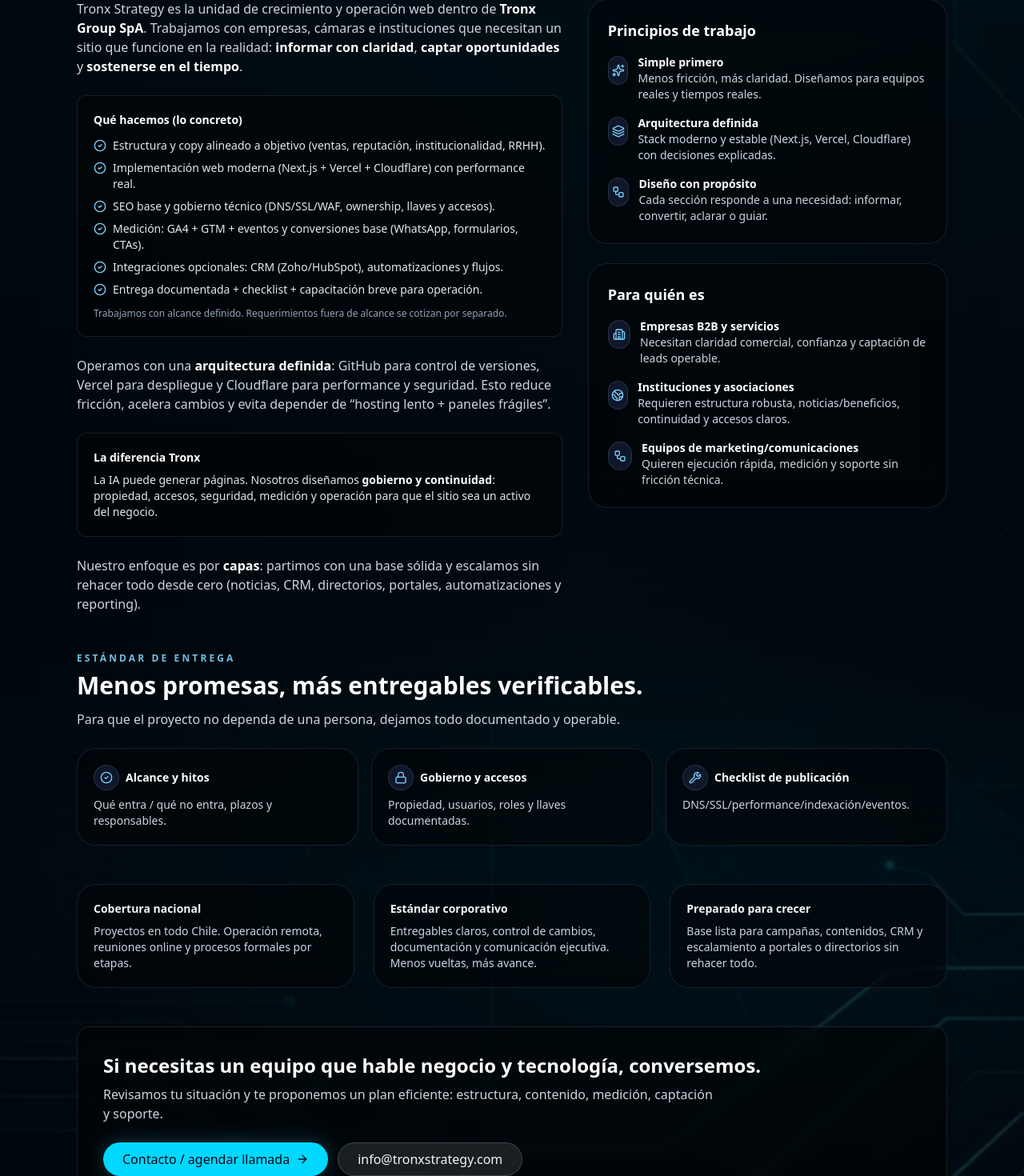
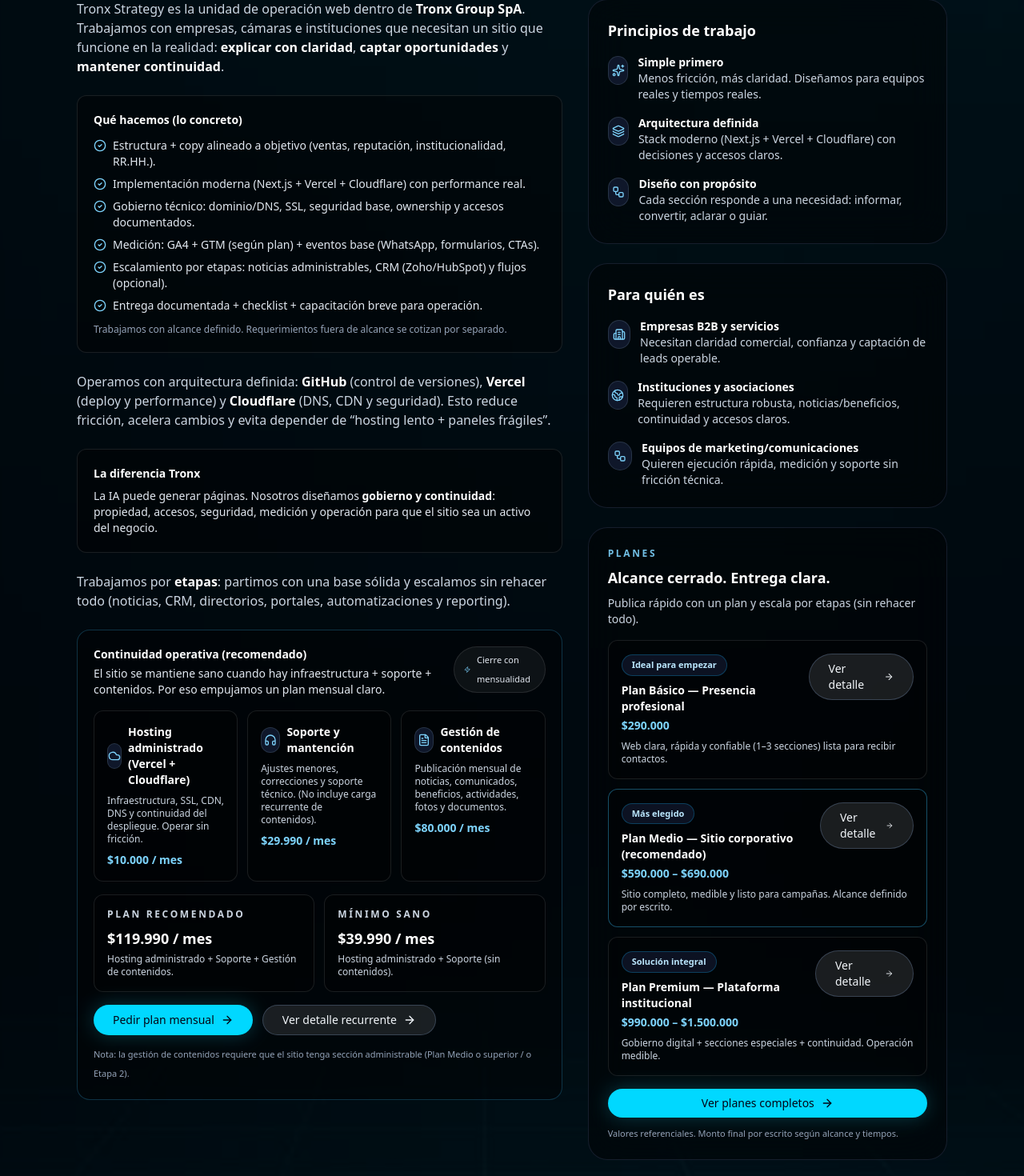
Before and after one commit to TronxGroup/Tronx-Strategy, a Next.js app: page /nosotros in a window 1280 px wide. Shown: the part 782-2252 px from the top of the page at 80% size. Built offline with nearby package versions, Linux system fonts and the light colour scheme.

Commit message:
Update page.tsx

```diff
--- a/app/nosotros/page.tsx
+++ b/app/nosotros/page.tsx
@@ -1,5 +1,6 @@
 "use client";
 
+import React from "react";
 import Link from "next/link";
 import {
   ArrowRight,
@@ -13,10 +14,31 @@ import {
   Building2,
   Lock,
   Wrench,
+  Cloud,
+  Headphones,
+  FileText,
+  Zap,
 } from "lucide-react";
 
 type Item = {
   title: string;
+  body: string;
+  icon: React.ElementType;
+};
+
+type PlanCard = {
+  name: string;
+  price: string;
+  badge?: string;
+  description: string;
+  bullets: string[];
+  href: string;
+  highlight?: boolean;
+};
+
+type RecurrentCard = {
+  title: string;
+  price: string;
   body: string;
   icon: React.ElementType;
 };
@@ -47,7 +69,7 @@ const principles: Item[] = [
   },
   {
     title: "Arquitectura definida",
-    body: "Stack moderno y estable (Next.js, Vercel, Cloudflare) con decisiones explicadas.",
+    body: "Stack moderno (Next.js + Vercel + Cloudflare) con decisiones y accesos claros.",
     icon: Layers3,
   },
   {
@@ -58,15 +80,15 @@ const principles: Item[] = [
 ];
 
 const whatWeDo = [
-  "Estructura y copy alineado a objetivo (ventas, reputación, institucionalidad, RRHH).",
-  "Implementación web moderna (Next.js + Vercel + Cloudflare) con performance real.",
-  "SEO base y gobierno técnico (DNS/SSL/WAF, ownership, llaves y accesos).",
-  "Medición: GA4 + GTM + eventos y conversiones base (WhatsApp, formularios, CTAs).",
-  "Integraciones opcionales: CRM (Zoho/HubSpot), automatizaciones y flujos.",
+  "Estructura + copy alineado a objetivo (ventas, reputación, institucionalidad, RR.HH.).",
+  "Implementación moderna (Next.js + Vercel + Cloudflare) con performance real.",
+  "Gobierno técnico: dominio/DNS, SSL, seguridad base, ownership y accesos documentados.",
+  "Medición: GA4 + GTM (según plan) + eventos base (WhatsApp, formularios, CTAs).",
+  "Escalamiento por etapas: noticias administrables, CRM (Zoho/HubSpot) y flujos (opcional).",
   "Entrega documentada + checklist + capacitación breve para operación.",
 ];
 
-const whoItsFor = [
+const whoItsFor: Item[] = [
   {
     title: "Empresas B2B y servicios",
     body: "Necesitan claridad comercial, confianza y captación de leads operable.",
@@ -84,11 +106,84 @@ const whoItsFor = [
   },
 ];
 
-const deliverables = [
+const deliverables: Item[] = [
   { title: "Alcance y hitos", body: "Qué entra / qué no entra, plazos y responsables.", icon: CheckCircle2 },
   { title: "Gobierno y accesos", body: "Propiedad, usuarios, roles y llaves documentadas.", icon: Lock },
   { title: "Checklist de publicación", body: "DNS/SSL/performance/indexación/eventos.", icon: Wrench },
 ];
+
+const plans: PlanCard[] = [
+  {
+    name: "Plan Básico — Presencia profesional",
+    price: "$290.000",
+    badge: "Ideal para empezar",
+    description: "Web clara, rápida y confiable (1–3 secciones) lista para recibir contactos.",
+    bullets: [
+      "1–3 secciones (Inicio, Servicios, Contacto)",
+      "Formulario + botón WhatsApp",
+      "SEO base + optimización de carga",
+      "DNS/SSL + GA4 (medición básica)",
+      "Entrega documentada",
+      "Plazo: 7 días hábiles",
+    ],
+    href: "/servicios#basico",
+  },
+  {
+    name: "Plan Medio — Sitio corporativo (recomendado)",
+    price: "$590.000 – $690.000",
+    badge: "Más elegido",
+    description: "Sitio completo, medible y listo para campañas. Alcance definido por escrito.",
+    bullets: [
+      "5–7 páginas + noticias administrable",
+      "GA4 + GTM + eventos base",
+      "SEO On-Page (títulos, canonical, indexación)",
+      "Formularios trazables + conexión base a correo/CRM",
+      "Capacitación + checklist + entrega documentada",
+      "Plazo: 2–3 semanas",
+    ],
+    href: "/servicios#medio",
+    highlight: true,
+  },
+  {
+    name: "Plan Premium — Plataforma institucional",
+    price: "$990.000 – $1.500.000",
+    badge: "Solución integral",
+    description: "Gobierno digital + secciones especiales + continuidad. Operación medible.",
+    bullets: [
+      "8–12 páginas + blog avanzado + secciones especiales",
+      "Tracking consistente + formularios por área",
+      "Integraciones avanzadas (según operación)",
+      "Manual Web Corporativo + capacitación",
+      "1 mes de soporte incluido",
+      "Plazo: 3–4 semanas",
+    ],
+    href: "/servicios#premium",
+  },
+];
+
+const recurrent: RecurrentCard[] = [
+  {
+    title: "Hosting administrado (Vercel + Cloudflare)",
+    price: "$10.000 / mes",
+    body: "Infraestructura, SSL, CDN, DNS y continuidad del despliegue. Operar sin fricción.",
+    icon: Cloud,
+  },
+  {
+    title: "Soporte y mantención",
+    price: "$29.990 / mes",
+    body: "Ajustes menores, correcciones y soporte técnico. (No incluye carga recurrente de contenidos).",
+    icon: Headphones,
+  },
+  {
+    title: "Gestión de contenidos",
+    price: "$80.000 / mes",
+    body: "Publicación mensual de noticias, comunicados, beneficios, actividades, fotos y documentos.",
+    icon: FileText,
+  },
+];
+
+const MONTHLY_FULL = "$119.990 / mes";
+const MONTHLY_MIN = "$39.990 / mes";
 
 function cx(...classes: Array<string | false | undefined | null>) {
   return classes.filter(Boolean).join(" ");
@@ -111,17 +206,18 @@ export default function NosotrosPage() {
 
       <div className="relative section py-20 lg:py-24">
         {/* HEADER */}
-        <header className="max-w-4xl">
+        <header className="max-w-5xl">
           <p className="text-xs font-semibold tracking-[0.26em] uppercase text-sky-300/90">Nosotros</p>
 
           <h1 className="mt-3 text-4xl md:text-5xl font-semibold tracking-tight text-white">
-            Tronx Strategy es{" "}
-            <span className="text-sky-300">WebOps</span>: sitios modernos que se pueden operar.
+            Tronx Strategy es <span className="text-sky-300">WebOps</span>: sitios modernos que se pueden operar.
           </h1>
 
-          <p className="mt-4 text-base md:text-lg text-slate-200">
-            Diseñamos y construimos sitios web corporativos e institucionales bajo un modelo 100% cloud.
-            La diferencia no es “hacer una web”: es dejarla <span className="text-white font-medium">gobernada</span>,{" "}
+          <p className="mt-4 text-base md:text-lg text-slate-200 max-w-4xl">
+            Diseñamos y construimos sitios corporativos e institucionales con{" "}
+            <span className="text-white font-medium">alcance definido por escrito</span>.
+            La diferencia no es “hacer una web”: es dejarla{" "}
+            <span className="text-white font-medium">gobernada</span>,{" "}
             <span className="text-white font-medium">medible</span> y{" "}
             <span className="text-white font-medium">sostenible</span> para equipos reales.
           </p>
@@ -133,7 +229,7 @@ export default function NosotrosPage() {
               className="btn-primary inline-flex items-center gap-2 px-6 py-3 text-sm md:text-base"
               data-cta="about_primary"
             >
-              Agenda una llamada sin costo
+              Cotizar (sin llamada)
               <ArrowRight className="w-4 h-4" />
             </Link>
 
@@ -142,17 +238,24 @@ export default function NosotrosPage() {
               className="btn-ghost bg-white/10 hover:bg-white/20 inline-flex items-center gap-2 px-6 py-3 text-sm md:text-base"
               data-cta="about_to_plans"
             >
-              Ver planes y servicios →
+              Ver planes y alcance
+              <ArrowRight className="w-4 h-4" />
+            </Link>
+
+            <Link
+              href="/portafolio"
+              className="btn-ghost bg-white/5 hover:bg-white/15 inline-flex items-center gap-2 px-6 py-3 text-sm md:text-base"
+              data-cta="about_to_portfolio"
+            >
+              Ver casos reales
+              <ArrowRight className="w-4 h-4" />
             </Link>
           </div>
 
           {/* Quick highlights */}
           <div className="mt-8 grid gap-4 md:grid-cols-3">
             {highlights.map(({ title, body, icon: Icon }) => (
-              <div
-                key={title}
-                className="card-surface p-5 bg-black/55 backdrop-blur border border-white/10"
-              >
+              <div key={title} className="card-surface p-5 bg-black/55 backdrop-blur border border-white/10">
                 <div className="flex items-center gap-2">
                   <span className="inline-flex h-8 w-8 items-center justify-center rounded-full bg-slate-900 border border-slate-700/70">
                     <Icon className="w-4 h-4 text-sky-300" />
@@ -170,12 +273,12 @@ export default function NosotrosPage() {
           {/* Left */}
           <div className="space-y-6 text-sm md:text-base text-slate-300 leading-relaxed">
             <p>
-              Tronx Strategy es la unidad de crecimiento y operación web dentro de{" "}
+              Tronx Strategy es la unidad de operación web dentro de{" "}
               <strong className="text-white">Tronx Group SpA</strong>. Trabajamos con empresas, cámaras e instituciones
               que necesitan un sitio que funcione en la realidad:{" "}
-              <strong className="text-white">informar con claridad</strong>,{" "}
+              <strong className="text-white">explicar con claridad</strong>,{" "}
               <strong className="text-white">captar oportunidades</strong> y{" "}
-              <strong className="text-white">sostenerse en el tiempo</strong>.
+              <strong className="text-white">mantener continuidad</strong>.
             </p>
 
             <div className="rounded-xl border border-white/10 bg-black/40 p-5">
@@ -194,10 +297,11 @@ export default function NosotrosPage() {
             </div>
 
             <p>
-              Operamos con una{" "}
-              <strong className="text-white">arquitectura definida</strong>: GitHub para control de versiones,
-              Vercel para despliegue y Cloudflare para performance y seguridad. Esto reduce fricción, acelera cambios y
-              evita depender de “hosting lento + paneles frágiles”.
+              Operamos con arquitectura definida:{" "}
+              <strong className="text-white">GitHub</strong> (control de versiones),{" "}
+              <strong className="text-white">Vercel</strong> (deploy y performance) y{" "}
+              <strong className="text-white">Cloudflare</strong> (DNS, CDN y seguridad). Esto reduce fricción, acelera
+              cambios y evita depender de “hosting lento + paneles frágiles”.
             </p>
 
             <div className="rounded-xl border border-white/10 bg-black/40 p-5">
@@ -210,9 +314,80 @@ export default function NosotrosPage() {
             </div>
 
             <p>
-              Nuestro enfoque es por <strong className="text-white">capas</strong>: partimos con una base sólida y
-              escalamos sin rehacer todo desde cero (noticias, CRM, directorios, portales, automatizaciones y reporting).
+              Trabajamos por <strong className="text-white">etapas</strong>: partimos con una base sólida y escalamos sin
+              rehacer todo (noticias, CRM, directorios, portales, automatizaciones y reporting).
             </p>
+
+            {/* Continuidad (mensualidad) */}
+            <div className="rounded-2xl border border-sky-400/25 bg-black/40 p-5">
+              <div className="flex items-start justify-between gap-4">
+                <div>
+                  <p className="text-sm font-semibold text-white">Continuidad operativa (recomendado)</p>
+                  <p className="mt-1 text-sm text-slate-200">
+                    El sitio se mantiene sano cuando hay infraestructura + soporte + contenidos. Por eso empujamos un
+                    plan mensual claro.
+                  </p>
+                </div>
+                <span className="inline-flex items-center gap-2 rounded-full border border-white/10 bg-white/5 px-3 py-1 text-[11px] text-slate-200">
+                  <Zap className="w-3.5 h-3.5 text-sky-300" />
+                  Cierre con mensualidad
+                </span>
+              </div>
+
+              <div className="mt-4 grid gap-3 md:grid-cols-3">
+                {recurrent.map(({ title, price, body, icon: Icon }) => (
+                  <div key={title} className="rounded-xl border border-white/10 bg-black/30 p-4">
+                    <div className="flex items-center gap-2">
+                      <span className="inline-flex h-8 w-8 items-center justify-center rounded-full bg-slate-900 border border-slate-700/70">
+                        <Icon className="w-4 h-4 text-sky-300" />
+                      </span>
+                      <p className="text-sm font-semibold text-white">{title}</p>
+                    </div>
+                    <p className="mt-2 text-xs text-slate-300">{body}</p>
+                    <p className="mt-2 text-sm font-semibold text-sky-300">{price}</p>
+                  </div>
+                ))}
+              </div>
+
+              <div className="mt-4 grid gap-3 md:grid-cols-2">
+                <div className="rounded-xl border border-white/10 bg-black/30 p-4">
+                  <p className="text-xs font-semibold tracking-[0.22em] uppercase text-slate-300">Plan recomendado</p>
+                  <p className="mt-2 text-lg font-semibold text-white">{MONTHLY_FULL}</p>
+                  <p className="mt-1 text-xs text-slate-300">
+                    Hosting administrado + Soporte + Gestión de contenidos.
+                  </p>
+                </div>
+                <div className="rounded-xl border border-white/10 bg-black/30 p-4">
+                  <p className="text-xs font-semibold tracking-[0.22em] uppercase text-slate-300">Mínimo sano</p>
+                  <p className="mt-2 text-lg font-semibold text-white">{MONTHLY_MIN}</p>
+                  <p className="mt-1 text-xs text-slate-300">Hosting administrado + Soporte (sin contenidos).</p>
+                </div>
+              </div>
+
+              <div className="mt-4 flex flex-wrap gap-3">
+                <Link
+                  href="/contacto#form"
+                  className="btn-primary inline-flex items-center gap-2 px-5 py-2 text-sm"
+                  data-cta="about_monthly_request"
+                >
+                  Pedir plan mensual
+                  <ArrowRight className="w-4 h-4" />
+                </Link>
+                <Link
+                  href="/servicios#recurrente"
+                  className="btn-ghost bg-white/10 hover:bg-white/20 inline-flex items-center gap-2 px-5 py-2 text-sm"
+                  data-cta="about_monthly_detail"
+                >
+                  Ver detalle recurrente
+                  <ArrowRight className="w-4 h-4" />
+                </Link>
+              </div>
+
+              <p className="mt-3 text-[11px] text-slate-400">
+                Nota: la gestión de contenidos requiere que el sitio tenga sección administrable (Plan Medio o superior /
+                o Etapa 2).
+              </p>
+            </div>
           </div>
 
           {/* Right */}
@@ -251,6 +426,63 @@ export default function NosotrosPage() {
                 ))}
               </div>
             </div>
+
+            {/* Plan summary card */}
+            <div className="card-surface p-6 bg-black/60 backdrop-blur border border-white/10">
+              <p className="text-xs font-semibold tracking-[0.22em] uppercase text-sky-300/90">Planes</p>
+              <h2 className="mt-2 text-lg font-semibold text-white">Alcance cerrado. Entrega clara.</h2>
+              <p className="mt-2 text-sm text-slate-300">
+                Publica rápido con un plan y escala por etapas (sin rehacer todo).
+              </p>
+
+              <div className="mt-4 space-y-3">
+                {plans.map((p) => (
+                  <div
+                    key={p.name}
+                    className={cx(
+                      "rounded-xl border bg-black/30 p-4",
+                      p.highlight ? "border-sky-400/40" : "border-white/10"
+                    )}
+                  >
+                    <div className="flex items-start justify-between gap-3">
+                      <div>
+                        {p.badge && (
+                          <span className="inline-flex items-center rounded-full px-3 py-1 text-[11px] font-semibold bg-slate-900/80 border border-sky-500/30 text-sky-200">
+                            {p.badge}
+                          </span>
+                        )}
+                        <p className="mt-2 text-sm font-semibold text-white">{p.name}</p>
+                        <p className="mt-1 text-sm font-semibold text-sky-300">{p.price}</p>
+                      </div>
+                      <Link
+                        href={p.href}
+                        className="btn-ghost bg-white/10 hover:bg-white/20 px-3 py-2 text-xs inline-flex items-center gap-2"
+                        data-cta={`about_plan_${p.name}`}
+                      >
+                        Ver detalle <ArrowRight className="w-3.5 h-3.5" />
+                      </Link>
+                    </div>
+
+                    <p className="mt-2 text-xs text-slate-300">{p.description}</p>
+                  </div>
+                ))}
+              </div>
+
+              <div className="mt-4">
+                <Link
+                  href="/servicios#planes"
+                  className="btn-primary w-full text-center inline-flex items-center justify-center gap-2"
+                  data-cta="about_plans_primary"
+                >
+                  Ver planes completos
+                  <ArrowRight className="w-4 h-4" />
+                </Link>
+              </div>
+
+              <p className="mt-3 text-[11px] text-slate-400">
+                Valores referenciales. Monto final por escrito según alcance y tiempos.
+              </p>
+            </div>
           </aside>
         </div>
 
@@ -268,13 +500,7 @@ export default function NosotrosPage() {
 
           <div className="mt-6 grid gap-4 md:grid-cols-3">
             {deliverables.map(({ title, body, icon: Icon }) => (
-              <div
-                key={title}
-                className={cx(
-                  "card-surface p-5 bg-black/45 backdrop-blur border border-white/10",
-                  "h-full"
-                )}
-              >
+              <div key={title} className="card-surface p-5 bg-black/45 backdrop-blur border border-white/10 h-full">
                 <div className="flex items-center gap-2">
                   <span className="inline-flex h-8 w-8 items-center justify-center rounded-full bg-slate-900 border border-slate-700/70">
                     <Icon className="w-4 h-4 text-sky-300" />
@@ -290,23 +516,23 @@ export default function NosotrosPage() {
         {/* BOTTOM BLOCKS */}
         <section className="mt-12 grid gap-6 md:grid-cols-3 text-xs md:text-sm text-slate-300">
           <div className="card-surface p-5 bg-black/45 backdrop-blur border border-white/10">
-            <p className="font-semibold text-slate-100">Cobertura nacional</p>
+            <p className="font-semibold text-slate-100">Operación cloud-first</p>
             <p className="mt-2">
-              Proyectos en todo Chile. Operación remota, reuniones online y procesos formales por etapas.
+              Proyectos en todo Chile. Flujo remoto, hitos claros y continuidad técnica sin depender de un “hosting”.
             </p>
           </div>
 
           <div className="card-surface p-5 bg-black/45 backdrop-blur border border-white/10">
             <p className="font-semibold text-slate-100">Estándar corporativo</p>
             <p className="mt-2">
-              Entregables claros, control de cambios, documentación y comunicación ejecutiva. Menos vueltas, más avance.
+              Alcance cerrado, control de cambios, documentación y comunicación ejecutiva. Menos vueltas, más avance.
             </p>
           </div>
 
           <div className="card-surface p-5 bg-black/45 backdrop-blur border border-white/10">
             <p className="font-semibold text-slate-100">Preparado para crecer</p>
             <p className="mt-2">
-              Base lista para campañas, contenidos, CRM y escalamiento a portales o directorios sin rehacer todo.
+              Base lista para campañas, contenidos, CRM y escalamiento por etapas sin rehacer todo.
             </p>
           </div>
         </section>
@@ -317,7 +543,8 @@ export default function NosotrosPage() {
             Si necesitas un equipo que hable negocio y tecnología, conversemos.
           </h3>
           <p className="mt-2 text-sm md:text-base text-slate-300 max-w-3xl">
-            Revisamos tu situación y te proponemos un plan eficiente: estructura, contenido, medición, captación y soporte.
+            Envíanos objetivo + secciones + fecha ideal. Te respondemos con propuesta clara: alcance, plazo, valor y
+            recomendación de continuidad mensual.
           </p>
 
           <div className="mt-6 flex flex-col sm:flex-row gap-3">
@@ -326,13 +553,22 @@ export default function NosotrosPage() {
               className="btn-primary inline-flex items-center justify-center gap-2 px-6 py-3 text-sm md:text-base"
               data-cta="about_final_primary"
             >
-              Contacto / agendar llamada
+              Cotizar (sin llamada)
+              <ArrowRight className="w-4 h-4" />
+            </Link>
+
+            <Link
+              href="/servicios#planes"
+              className="btn-ghost bg-white/10 hover:bg-white/20 inline-flex items-center justify-center gap-2 px-6 py-3 text-sm md:text-base"
+              data-cta="about_final_plans"
+            >
+              Ver planes
               <ArrowRight className="w-4 h-4" />
             </Link>
 
             <a
               href="mailto:info@tronxstrategy.com"
-              className="btn-ghost bg-white/10 hover:bg-white/20 inline-flex items-center justify-center px-6 py-3 text-sm md:text-base"
+              className="btn-ghost bg-white/5 hover:bg-white/15 inline-flex items-center justify-center px-6 py-3 text-sm md:text-base"
               data-cta="about_email"
             >
               info@tronxstrategy.com
```
